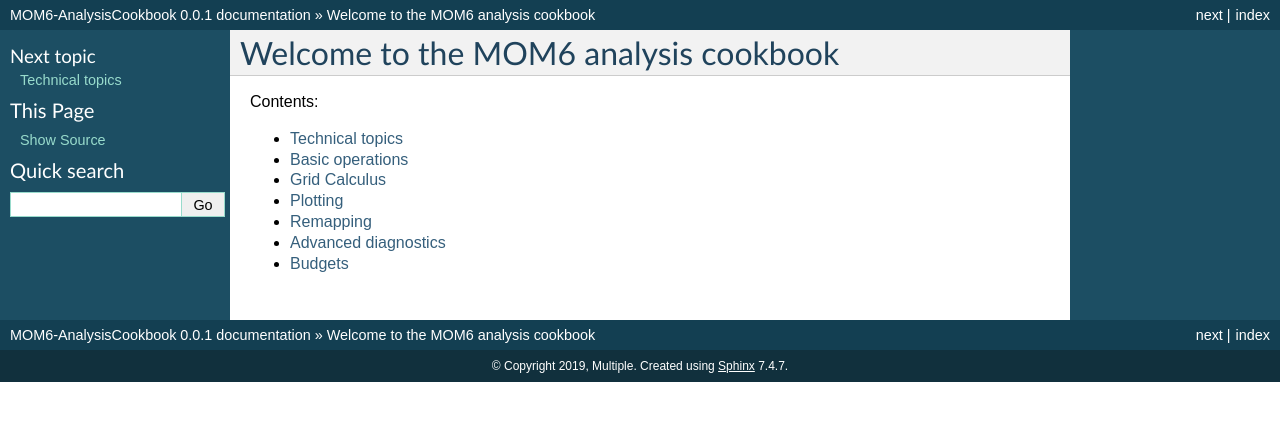
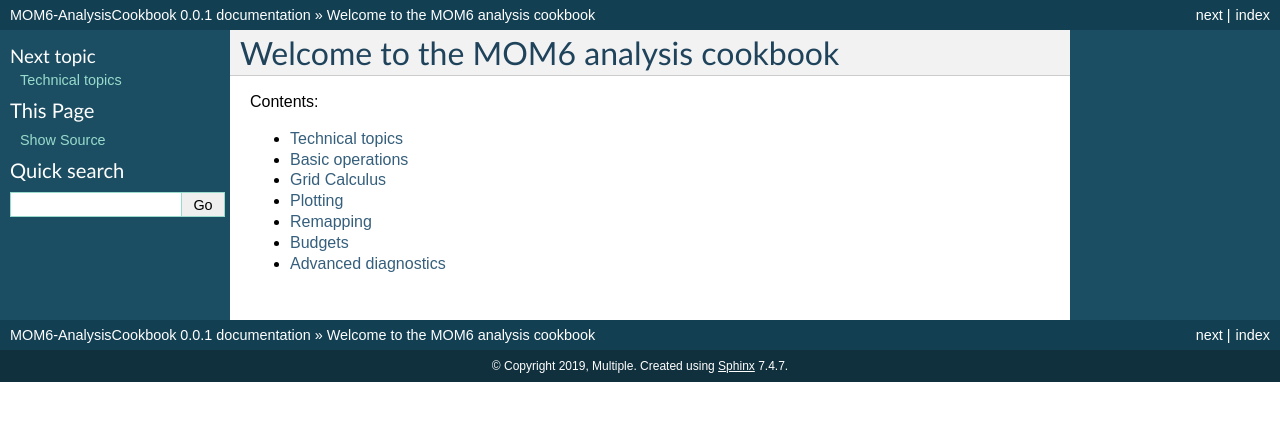
Before and after one commit to MOM6-community/MOM6-AnalysisCookbook, a Sphinx documentation site: the page built from docs/index.rst, in a window 1280 px wide. Shown: the top 421 px of the page. Built offline with Sphinx 7.4.7, drawn with Linux system fonts in a browser that asks for light colours; pages that are not in the unit, such as notebooks, are missing from menus.

```diff
--- a/docs/index.rst
+++ b/docs/index.rst
@@ -10,5 +10,5 @@ Welcome to the MOM6 analysis cookbook
    grid_calculus
    plotting
    remapping
+   budgets
    advanced_diagnostics
-   budgets
```
